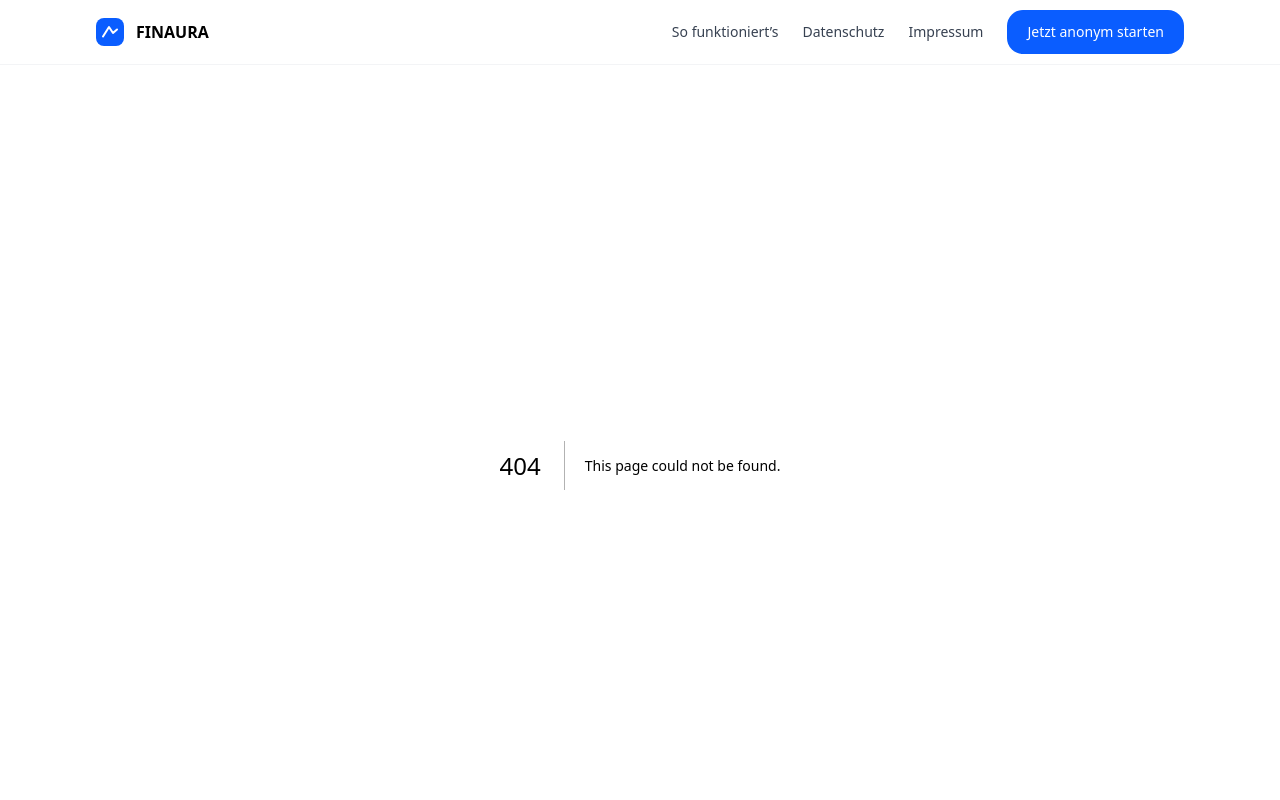
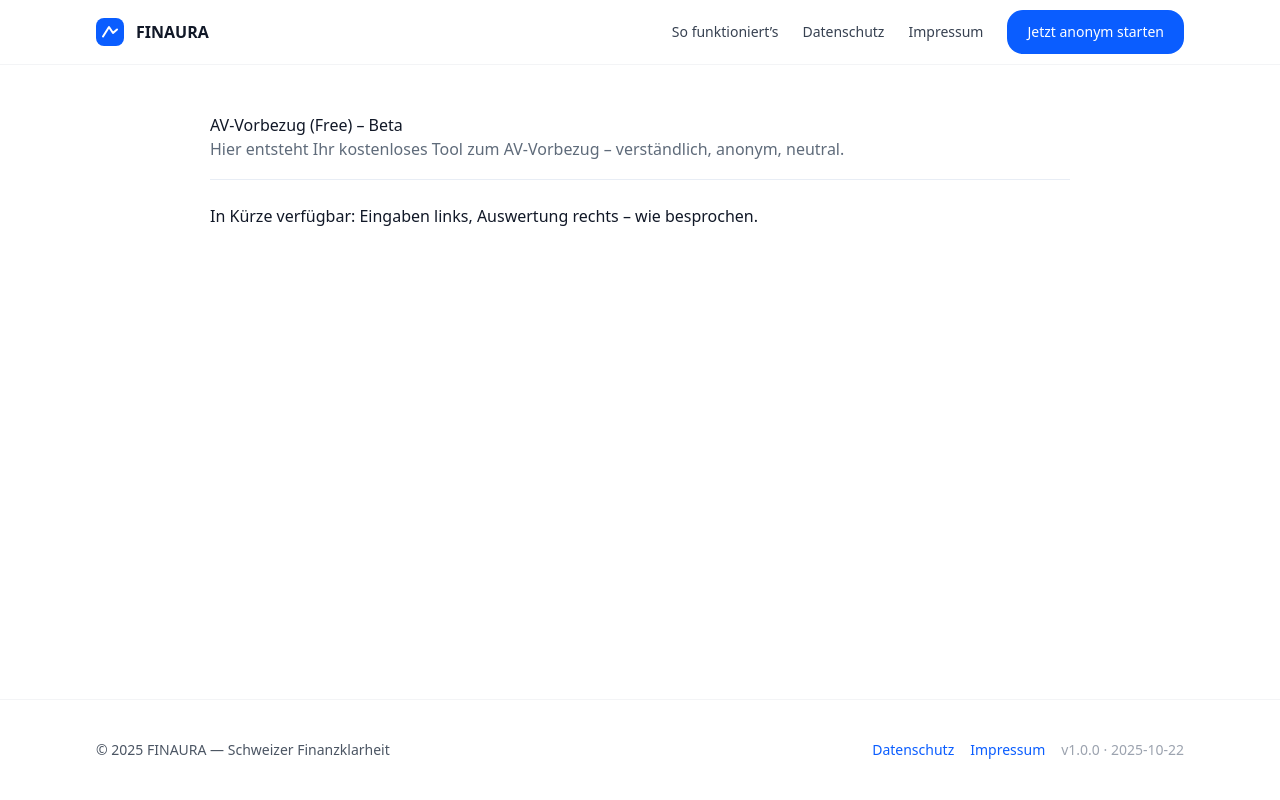
Before and after one commit to finaura-ch/finaura-landing, a Next.js app: page /av-vorbezug in a window 1280 px wide. Before the commit this address had no page. Shown: the top 800 px of the page. Built offline with nearby package versions, Linux system fonts and the light colour scheme.

Commit message:
feat: add AV-Vorbezug placeholder page

```diff
--- /dev/null
+++ b/app/av-vorbezug/page.tsx
@@ -0,0 +1,18 @@
+// app/av-vorbezug/page.tsx
+export const metadata = {
+  title: "AV-Vorbezug – FINAURA (Free Tool, Beta)",
+  robots: { index: false, follow: true },
+};
+
+export default function AvVorbezugPage() {
+  return (
+    <main style={{ maxWidth: 900, margin: "0 auto", padding: "48px 20px" }}>
+      <h1>AV-Vorbezug (Free) – Beta</h1>
+      <p style={{ color: "#5f6b7a" }}>
+        Hier entsteht Ihr kostenloses Tool zum AV-Vorbezug – verständlich, anonym, neutral.
+      </p>
+      <hr style={{ margin: "18px 0 24px", border: 0, borderTop: "1px solid #e8edf5" }} />
+      <p>In Kürze verfügbar: Eingaben links, Auswertung rechts – wie besprochen.</p>
+    </main>
+  );
+}
```
